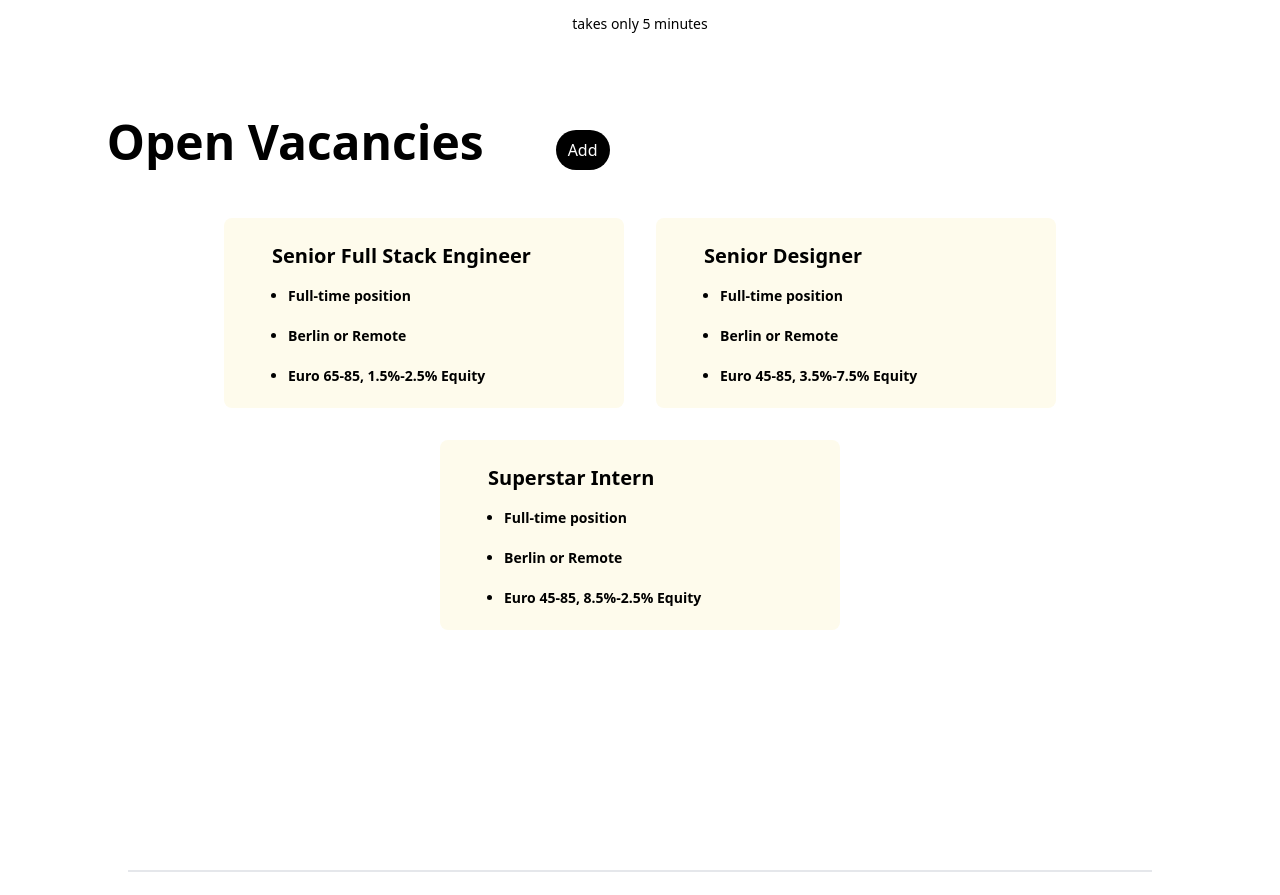
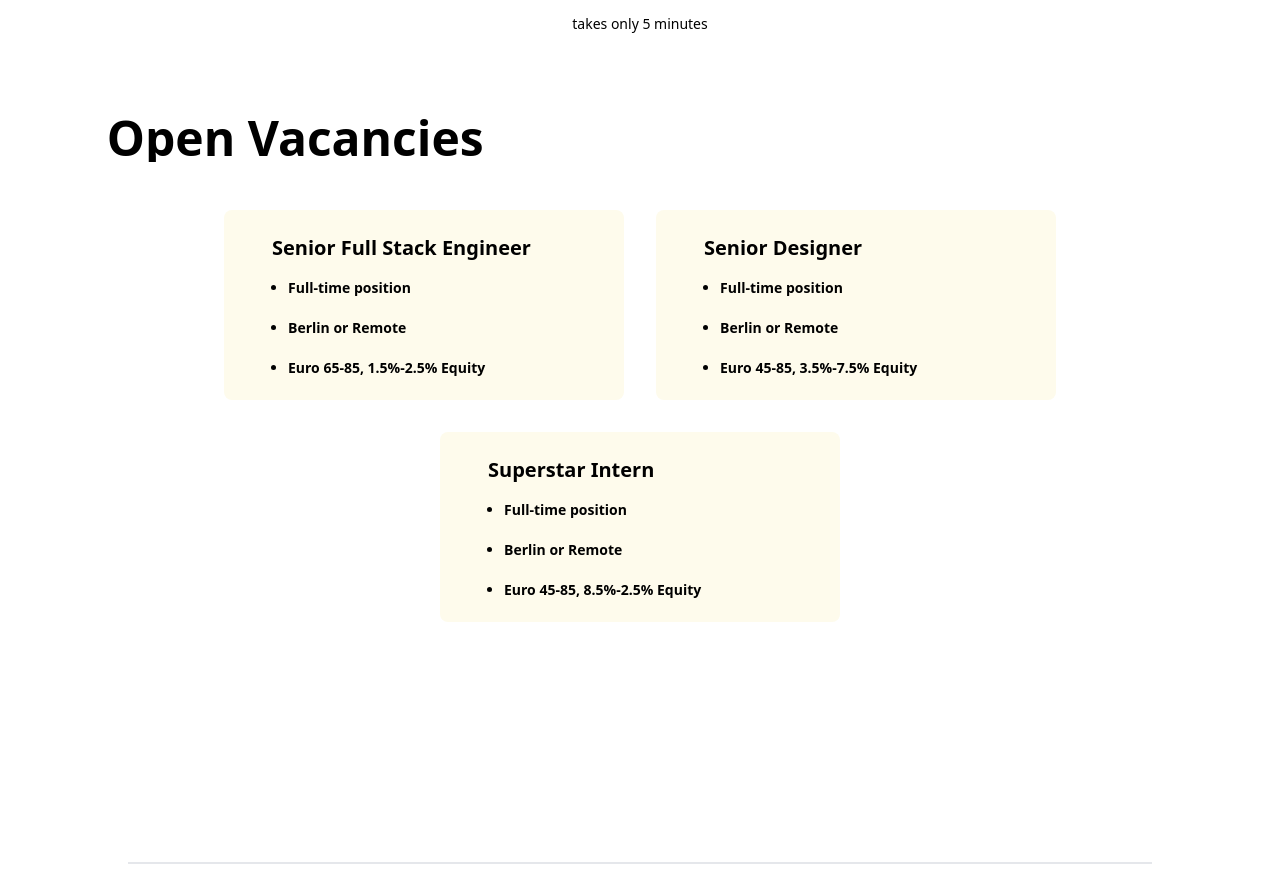
Before and after one commit to praduman03/ahead_web_clone, a React (Vite) app: page / in a window 1280 px wide. Shown: the part 4487-5382 px from the top of the page. Built offline with nearby package versions, Linux system fonts and the light colour scheme.

Commit message:
minor fix

```diff
--- a/src/components/vacancy/Vacancies.jsx
+++ b/src/components/vacancy/Vacancies.jsx
@@ -103,14 +103,14 @@ const Vacancies = ({ isAdmin }) => {
           className="flex gap-8 items-center"
         >
           <h1 className="text-5xl font-bold">Open Vacancies</h1>
-          <button
+{isAdmin &&          <button
             onClick={() => {
               setModel(true);
             }}
             className="mx-10 cursor-pointer text-white bg-black rounded-full px-3 py-2 mt-4"
           >
             Add
-          </button>
+          </button>}
         </motion.div>
         <div className="mt-12 flex flex-wrap justify-center gap-8">
           {data &&
```
